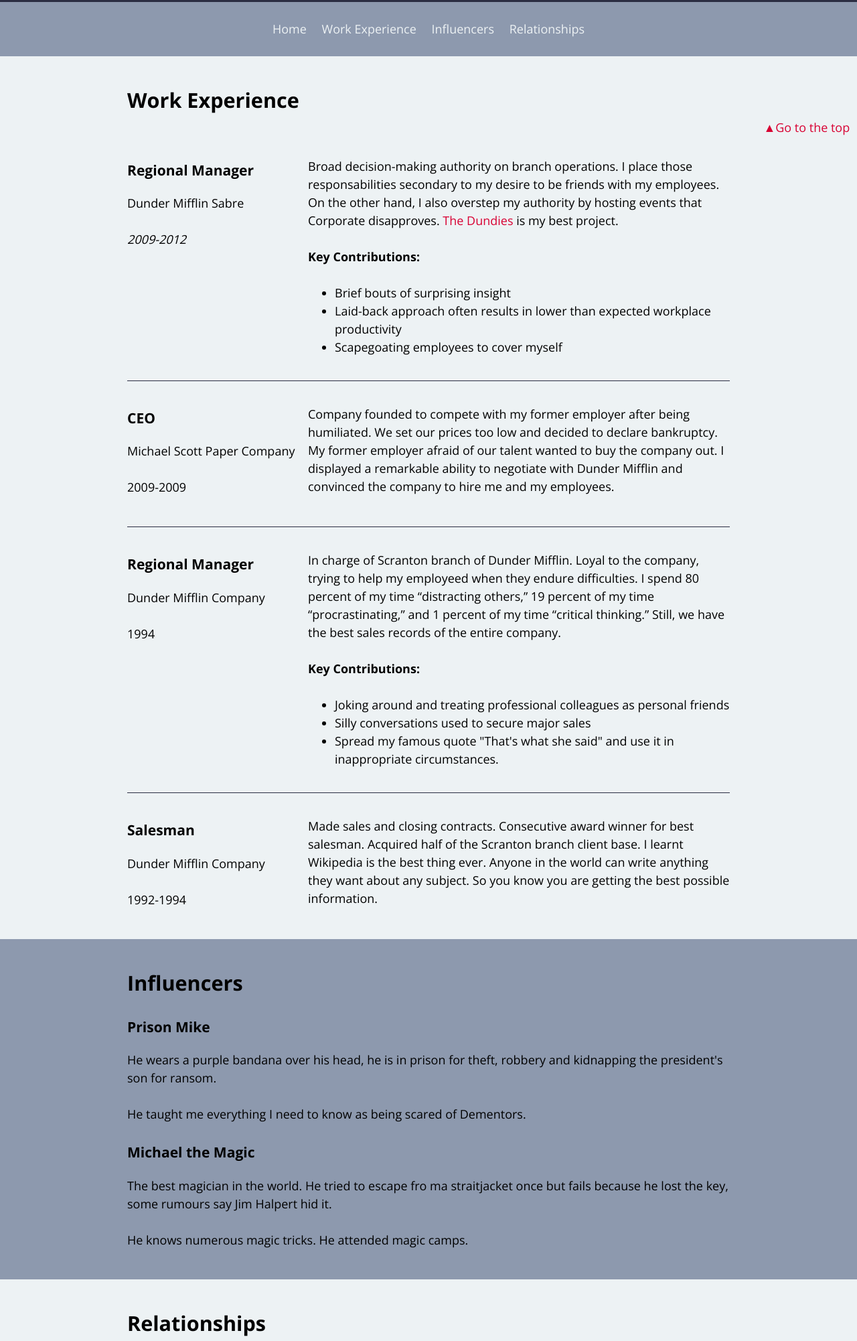
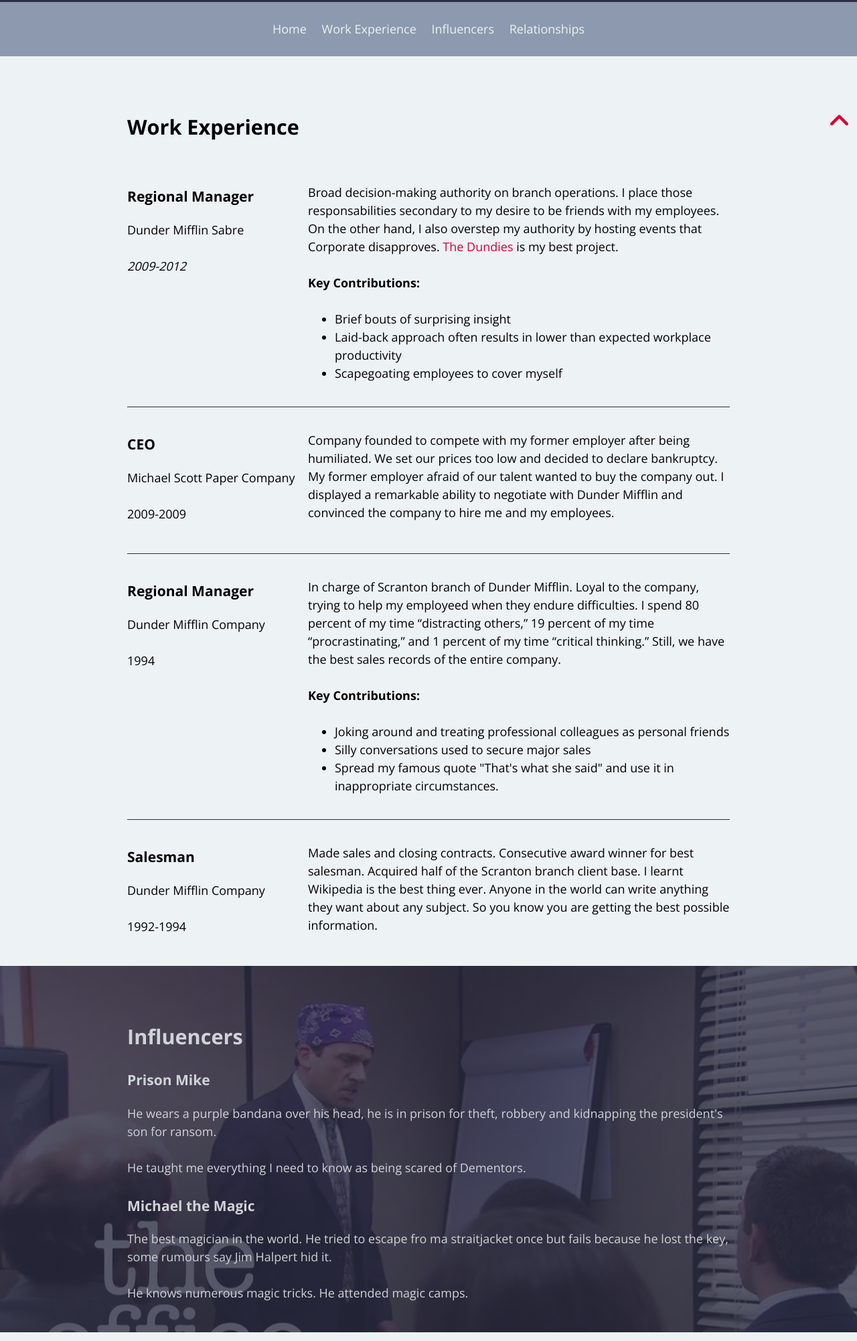
Before and after one commit to jeprades/michael-scott-tribute, a plain HTML site: page index.html in a window 1280 px wide. Shown: the part 585-2587 px from the top of the page at 67% size. Drawn offline with nearby package versions, Linux system fonts and the light colour scheme.

Commit message:
Style changes
- Change go to the top btn style
- Style changes in Influencers section
- Add sticky navbar
- Add transition: scale to relationships section images
- Add reduce motion accesibility properties
- Add smooth scrolling
- Fix z-index on navbar

```diff
--- a/css/accessibility.css
+++ b/css/accessibility.css
@@ -1,5 +1,3 @@
-
-
 /*--------------------------------------------------------------
 Accessibility
 --------------------------------------------------------------*/
@@ -19,7 +17,7 @@
   border-radius: 3px;
   box-shadow: 0 0 2px 2px rgba(0, 0, 0, 0.6);
   clip: auto !important;
-	color: #2B2D42;
+  color: #2b2d42;
   display: block;
   font-size: 14px;
   font-weight: bold;
@@ -32,3 +30,16 @@
   width: auto;
   z-index: 100000; /* Above WP toolbar */
 }
+
+/*Disable smooth scrolling for users that have opted in to reduced motion in their browser settings.*/
+/*Animations conclude at a rate that is imperceptible to the human eye.*/
+@media screen and (prefers-reduced-motion: reduce), (update: slow) {
+  * {
+    animation-duration: 0.001ms !important;
+    animation-iteration-count: 1 !important; /* Hat tip Nick/cssremedy (https://css-tricks.com/revisiting-prefers-reduced-motion-the-reduced-motion-media-query/#comment-1700170) */
+    transition-duration: 0.001ms !important;
+  }
+  html {
+    scroll-behavior: auto;
+  }
+}
--- a/css/style.css
+++ b/css/style.css
@@ -20,9 +20,13 @@
   height: auto;
   margin: 0 auto;
 }
-
+/*Eliminate the margin between sections*/
 .content-wrap {
   padding: 1em;
+}
+
+html {
+  scroll-behavior: smooth;
 }
 /*Create a border that separates content customize only for small screens*/
 .border-line-phones {
@@ -82,28 +86,41 @@
 
 /* Footer
  **********************/
-
+.go-top-btn {
+  display: none;
+}
 /*--------------------------------------------------------------
 Navbar
 --------------------------------------------------------------*/
 nav {
   background-color: #8d99ae;
   text-align: center;
+  z-index: 9999;
 }
 
 /*--------------------------------------------------------------
-Work Experience & Relationships
+Work Experience
 --------------------------------------------------------------*/
 .work,
 .relationships {
   background-color: #edf2f4;
 }
+
 /*--------------------------------------------------------------
 Influencers & Quotes
 --------------------------------------------------------------*/
 .influencers,
 .quotes {
   background-color: #8d99ae;
+}
+
+.influencers {
+  background: linear-gradient(rgba(43, 45, 66, 0.8), rgba(43, 45, 66, 0.8)),
+    url(../images/education-bg.jpg) no-repeat fixed;
+  background-size: cover;
+}
+.influencers {
+  color: #d0d3d8;
 }
 
 /*--------------------------------------------------------------
@@ -119,6 +136,8 @@
   text-align: center;
 }
 
+
+
 /*--------------------------------------------------------------
 If no grid support, limit width to 50em and center align
 --------------------------------------------------------------*/
@@ -131,7 +150,10 @@
       max-width: 50em;
       margin: 0 auto;
     }
-
+    /*Added padding on top to being able to jump wiuth the navbar without cutting content*/
+    section {
+      padding-top: 2.2em;
+    }
     /*Position the title of the section in the first column by itself*/
     section h2 {
       grid-column: 1/3;
@@ -177,15 +199,17 @@
     }
 
     /*Position the go to the top btn in position absolute to be used all the time*/
-    .go-top-btn:before {
-      content: "\25B2";
+    .go-top-btn {
+      display: block;
+      position: fixed;
+      bottom: 0.2em;
+      right: 0.3em;
+      font-size: 2em;
     }
-    .go-top-btn {
-      position: fixed;
-      bottom: 0.4em;
-      right: 0.4em;
-      background-color: #edf2f4;
-      padding: 0.2em;
+    /*Make the navbar fixed when reaches the viewport's top. */
+    nav {
+      position: sticky;
+      top: 0;
     }
 
     /*--------------------------------------------------------------
@@ -220,9 +244,15 @@
       -webkit-filter: grayscale(1);
     }
 
+    /*Add the transition property to scale the images when hover */
+    .relationships img {
+      transition: all 1s ease-out;
+      -o-transition: all 1s ease-out;
+    }
     .grayscale:hover {
       filter: none;
       -webkit-filter: grayscale(0%);
+      transform: scale(1.1);
     }
   }
 }
--- a/index.html
+++ b/index.html
@@ -152,10 +152,11 @@
         </div>
       </section>
 
-      <!-- EDUCATION-->
+      <!-- INFLUENCERS-->
       <section id="influencers" class="influencers">
         <div class="content-wrap">
           <h2>Influencers</h2>
+
           <h3>Prison Mike</h3>
           <p>
             He wears a purple bandana over his head, he is in prison for theft,
@@ -260,7 +261,7 @@
         <p>&copy; Michael Scott 2019</p>
       </div>
     </footer>
-    <a class="go-top-btn" href="#header">Go to the top</a>
+    <a class="go-top-btn" href="#header"><i class="fas fa-angle-up"></i></a>
 
     <!--------------------------------------------
     SCRIPTS
```
Also changed, not shown: images/education-bg.jpg (added), images/header-bg.jpg (added). Lines whose indentation alone changed are shown as unchanged.
